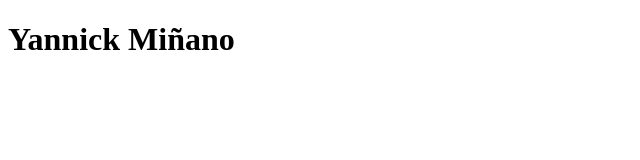
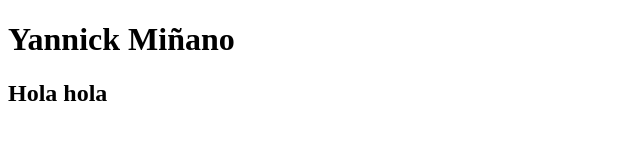
Before and after one commit to leoynick/Yannick, a plain HTML site: page index.html in a window 1280 px wide. Shown: the whole page, without its empty margins (0-640 px from the left). Drawn offline with Linux system fonts and the light colour scheme.

Commit message:
actualice el saludo

```diff
--- a/index.html
+++ b/index.html
@@ -6,5 +6,6 @@
 </head>
 <body>
 	<h1>Yannick Miñano</h1>
+	<h2>Hola hola</h2>
 </body>
 </html>
```
